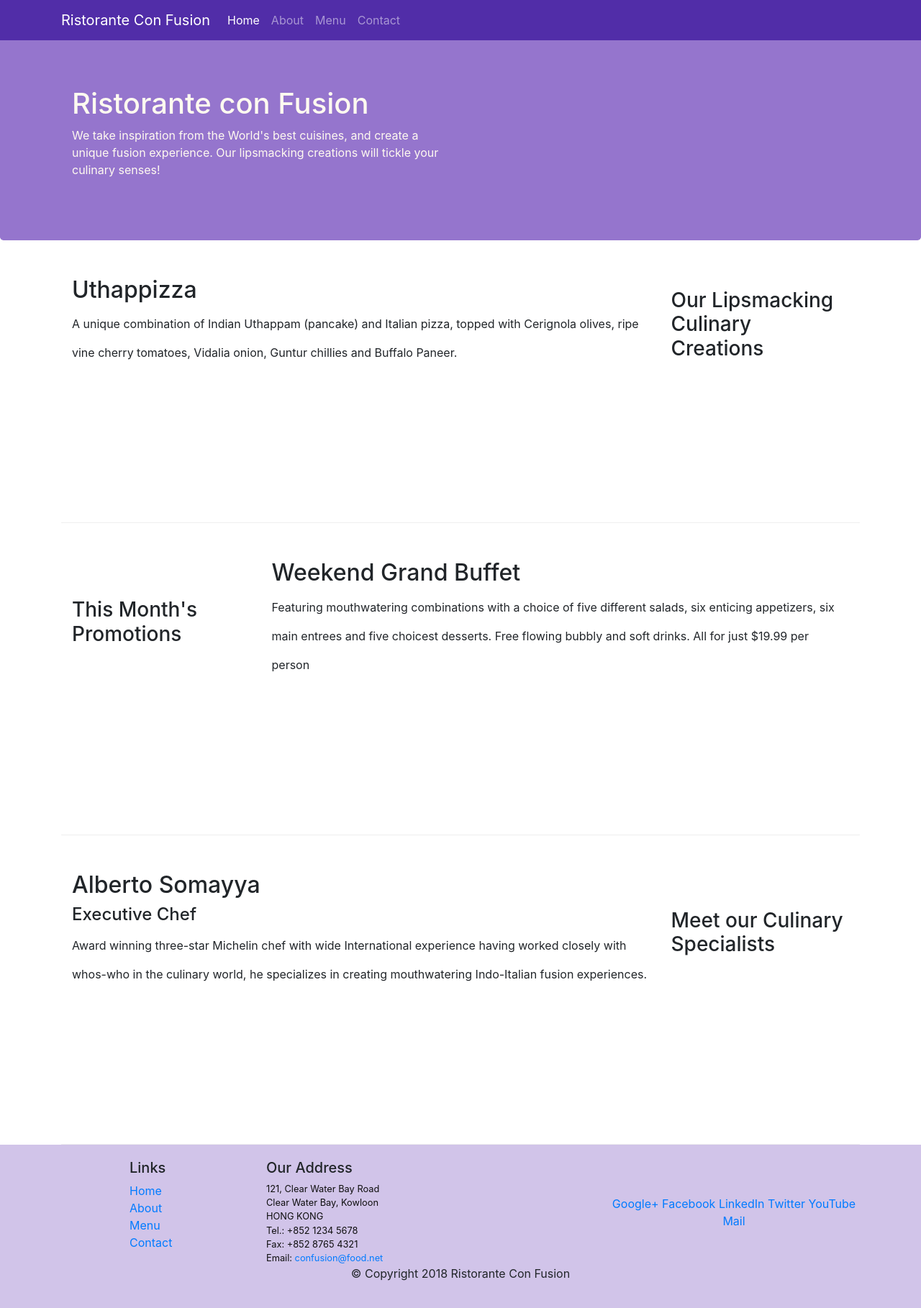
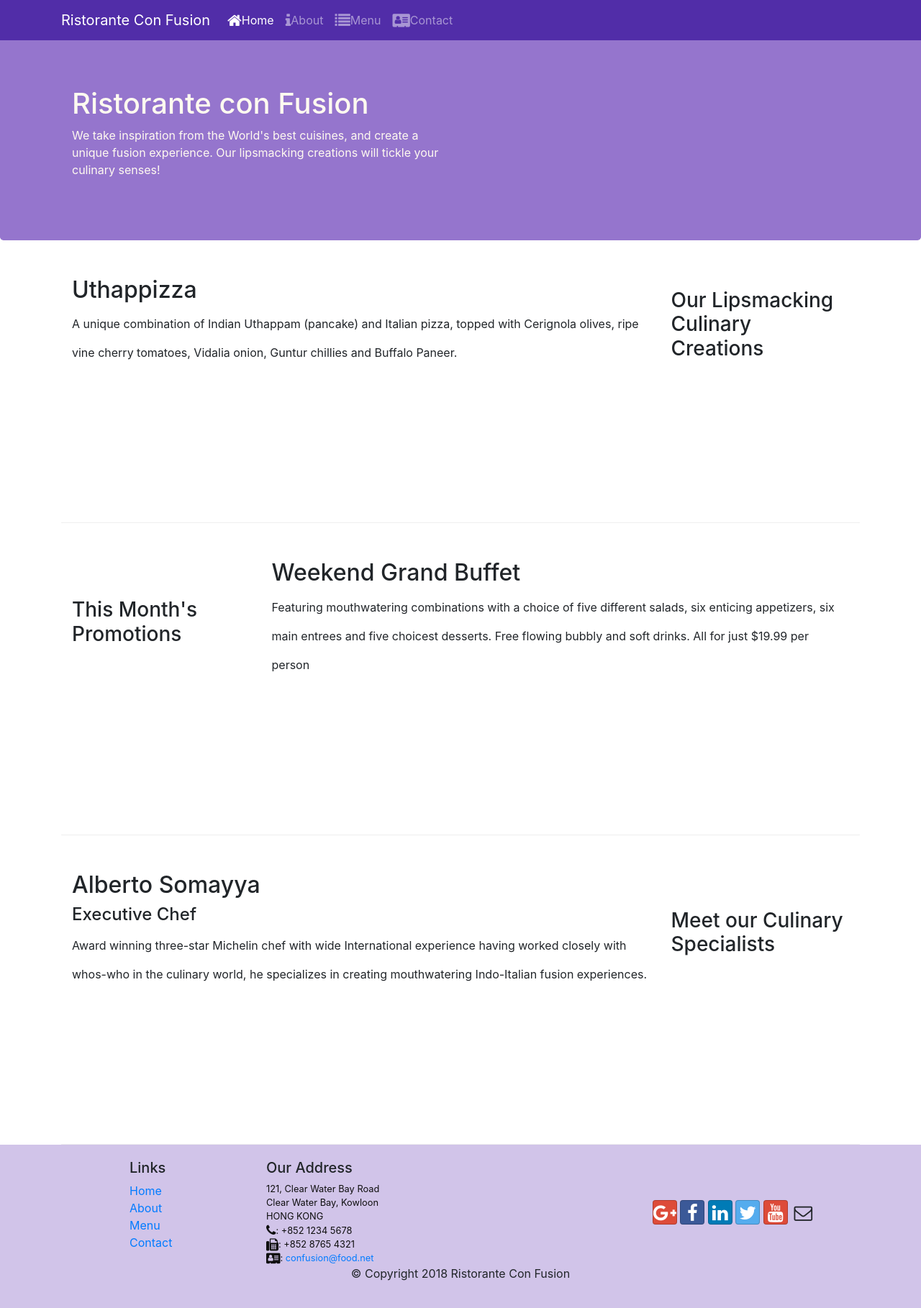
Before and after one commit to Priya1999/Bootstrap, a website: page index.html in a window 1280 px wide. Shown: the whole page at 72% size. Drawn offline with nearby package versions, Linux system fonts and the light colour scheme.

Commit message:
icon fonts

```diff
--- a/index.html
+++ b/index.html
@@ -10,7 +10,10 @@
 
     <!-- Bootstrap CSS -->
     <link rel="stylesheet" href="node_modules/bootstrap/dist/css/bootstrap.min.css">
+    <link rel="stylesheet" href="node_modules/font-awesome/css/font-awesome.min.css">
+    <link rel="stylesheet" href="node_modules/bootstrap-social/bootstrap-social.css">
     <link rel="stylesheet" href="css/style.css">
+
 </head>
 
 <body>
@@ -22,10 +25,10 @@
             <a class = "navbar-brand" href = "#">Ristorante Con Fusion</a>
             <div class = "collapse navbar-collapse" id ="navbar">
             <ul class = "navbar-nav mr-auto">
-                <li class = "nav-item active"><a class = "nav-link" href = "#">Home</a></li>
-                <li class = "nav-item "><a class = "nav-link" href = "./aboutUs.html">About</a></li>
-                <li class = "nav-item "><a class = "nav-link" href = "#">Menu</a></li>
-                <li class = "nav-item "><a class = "nav-link" href = "#">Contact</a></li>
+                <li class = "nav-item active"><a class = "nav-link" href = "#"><span class = "fa fa-home fa-lg"></span>Home</a></li>
+                <li class = "nav-item "><a class = "nav-link" href = "./aboutUs.html"><span class = "fa fa-info fa-lg"></span>About</a></li>
+                <li class = "nav-item "><a class = "nav-link" href = "#"><span class = "fa fa-list fa-lg"></span>Menu</a></li>
+                <li class = "nav-item "><a class = "nav-link" href = "#"><span class = "fa fa-address-card fa-lg"></span>Contact</a></li>
               </ul>
             </div>
             </div>
@@ -94,20 +97,20 @@
                     <address class = "address">
 		              121, Clear Water Bay Road<br>
 		              Clear Water Bay, Kowloon<br>
-		              HONG KONG<br>
-		              Tel.: +852 1234 5678<br>
-		              Fax: +852 8765 4321<br>
-		              Email: <a href="mailto:confusion@food.net">confusion@food.net</a>
+                      HONG KONG<br>
+                      <i class = "fa fa-phone fa-lg"></i>: +852 1234 5678<br>
+		              <i class = "fa fa-fax fa-lg"></i>: +852 8765 4321<br>
+		              <i class = "fa fa-address-card fa-lg"></i>: <a href="mailto:confusion@food.net">confusion@food.net</a>
 		           </address>
                 </div>
                 <div class="col-12 col-sm-4 align-self-center">
                     <div class = "text-center">
-                        <a href="http://google.com/+">Google+</a>
-                        <a href="http://www.facebook.com/profile.php?id=">Facebook</a>
-                        <a href="http://www.linkedin.com/in/">LinkedIn</a>
-                        <a href="http://twitter.com/">Twitter</a>
-                        <a href="http://youtube.com/">YouTube</a>
-                        <a href="mailto:">Mail</a>
+                        <a class = "btn btn-social-icon btn-google" href="http://google.com/+"><i class = "fa fa-google-plus fa-lg"></i></a>
+                        <a class = "btn btn-social-icon btn-facebook" href="http://www.facebook.com/profile.php?id="><i class = "fa fa-facebook fa-lg"></i></a>
+                        <a class = "btn btn-social-icon btn-linkedin" href="http://www.linkedin.com/in/"><i class = "fa fa-linkedin fa-lg"></i></a>
+                        <a class = "btn btn-social-icon btn-twitter" href="http://twitter.com/"><i class = "fa fa-twitter fa-lg"></i></a>
+                        <a class = "btn btn-social-icon btn-google" href="http://youtube.com/"><i class = "fa fa-youtube fa-lg"></i></a>
+                        <a class = "btn btn-social-icon" href="mailto:"><i class = "fa fa-envelope-o fa-lg"></i></a>
                     </div>
                 </div>
            </div>
--- a/package.json
+++ b/package.json
@@ -14,9 +14,11 @@
     "lite-server": "^2.3.0"
   },
   "dependencies": {
-    "bootstrap": "^4.0.0",
+    "bootstrap": "^4.5.2",
+    "bootstrap-social": "^5.1.1",
+    "font-awesome": "^4.7.0",
     "install": "^0.13.0",
-    "jquery": "^3.3.1",
+    "jquery": "^3.5.1",
     "popper.js": "^1.12.9"
   }
 }
```
Also changed, not shown: aboutUs.html (+29 -27 lines), css/Assignment-1.css (line endings or trailing spaces), 1 other file.
